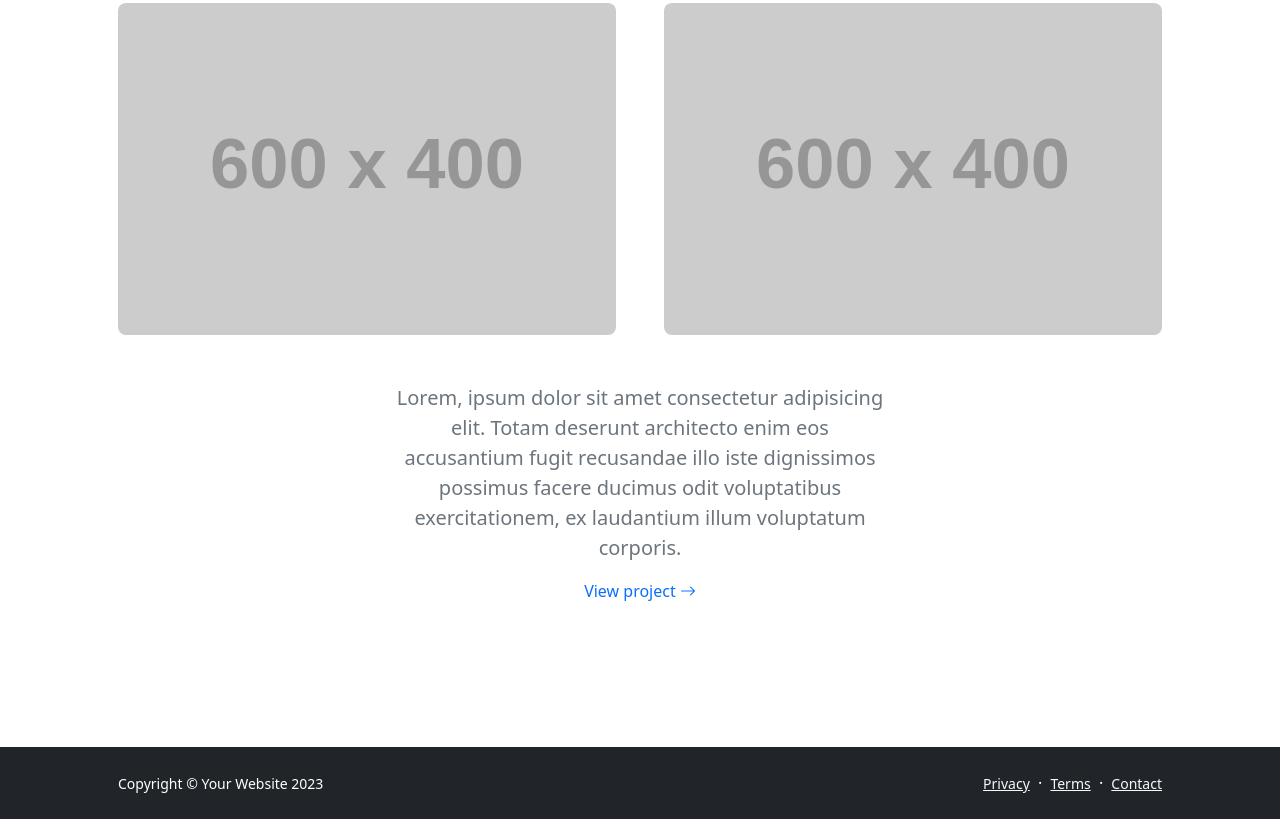
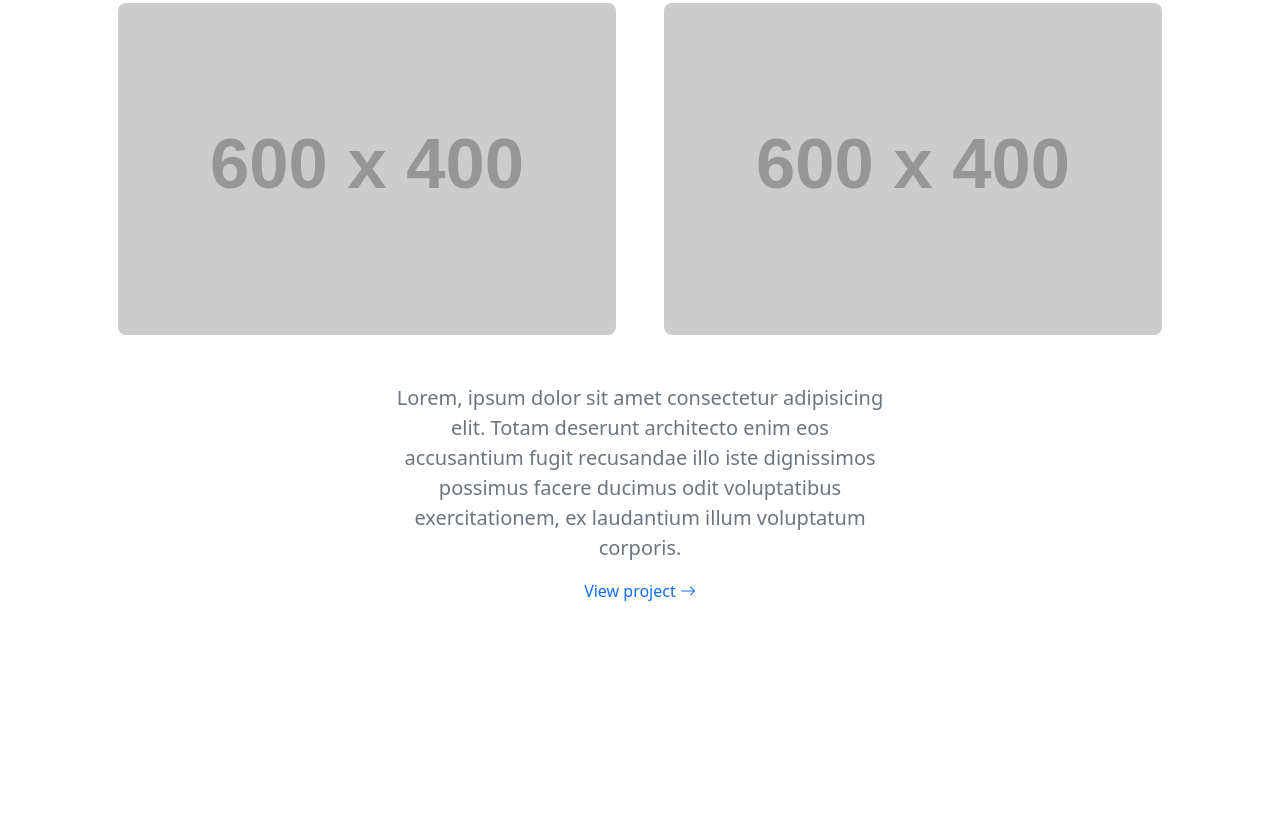
Before and after one commit to AnnUXlab/Portfolio, a plain HTML site: page portfolio-item.html in a window 1280 px wide. Shown: the part 1013-1832 px from the top of the page. After the commit the page ends 1760 px from the top, so only its background shows below. Drawn offline with nearby package versions, Linux system fonts and the light colour scheme; placeholder pictures from the web are drawn by us; a script that the page names is missing.

Commit message:
Update portfolio-item.html

```diff
--- a/portfolio-item.html
+++ b/portfolio-item.html
@@ -5,7 +5,7 @@
         <meta name="viewport" content="width=device-width, initial-scale=1, shrink-to-fit=no" />
         <meta name="description" content="" />
         <meta name="author" content="" />
-        <title>Modern Business - Start Bootstrap Template</title>
+        <title>Portfolio item</title>
         <!-- Favicon-->
         <link rel="icon" type="image/x-icon" href="assets/favicon.ico" />
         <!-- Bootstrap icons-->
@@ -18,7 +18,7 @@
             <!-- Navigation-->
             <nav class="navbar navbar-expand-lg navbar-dark bg-dark">
                 <div class="container px-5">
-                    <a class="navbar-brand" href="index.html">Start Bootstrap</a>
+                    <a class="navbar-brand" href="index.html">Annu.</a>
                     <button class="navbar-toggler" type="button" data-bs-toggle="collapse" data-bs-target="#navbarSupportedContent" aria-controls="navbarSupportedContent" aria-expanded="false" aria-label="Toggle navigation"><span class="navbar-toggler-icon"></span></button>
                     <div class="collapse navbar-collapse" id="navbarSupportedContent">
                         <ul class="navbar-nav ms-auto mb-2 mb-lg-0">
@@ -58,21 +58,7 @@
                 </div>
             </section>
         </main>
-        <!-- Footer-->
-        <footer class="bg-dark py-4 mt-auto">
-            <div class="container px-5">
-                <div class="row align-items-center justify-content-between flex-column flex-sm-row">
-                    <div class="col-auto"><div class="small m-0 text-white">Copyright &copy; Your Website 2023</div></div>
-                    <div class="col-auto">
-                        <a class="link-light small" href="#!">Privacy</a>
-                        <span class="text-white mx-1">&middot;</span>
-                        <a class="link-light small" href="#!">Terms</a>
-                        <span class="text-white mx-1">&middot;</span>
-                        <a class="link-light small" href="#!">Contact</a>
-                    </div>
-                </div>
-            </div>
-        </footer>
+
         <!-- Bootstrap core JS-->
         <script src="https://cdn.jsdelivr.net/npm/bootstrap@5.2.3/dist/js/bootstrap.bundle.min.js"></script>
         <!-- Core theme JS-->
```
